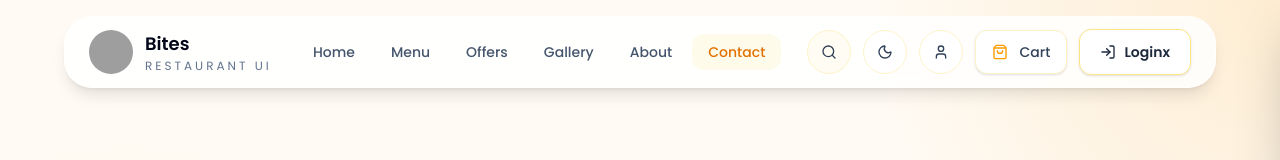
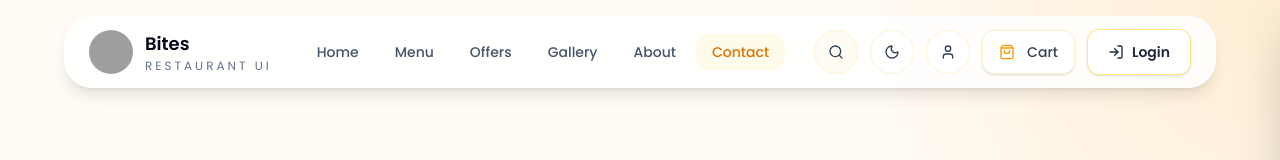
Before and after one commit to Jeeturajput0/restaurant-web, a React (Vite) app: page /contact in a window 1280 px wide. Shown: the top 160 px of the page. Built offline with nearby package versions, Linux system fonts and the light colour scheme; grey boxes are pictures that could not be loaded.

Commit message:
all done

```diff
--- a/src/components/layout/Header.jsx
+++ b/src/components/layout/Header.jsx
@@ -95,7 +95,7 @@ const Header = () => {
 
             <Button as={Link} to="/login" variant="secondary" className="gap-2">
               <LogIn className="h-4 w-4" />
-              Loginx
+              Login
             </Button>
 
 
```
